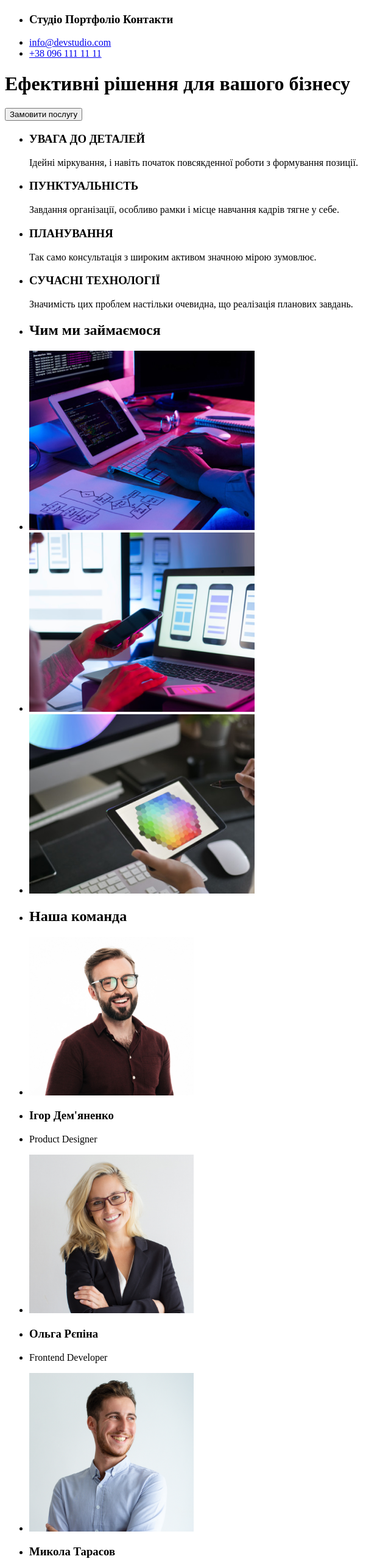
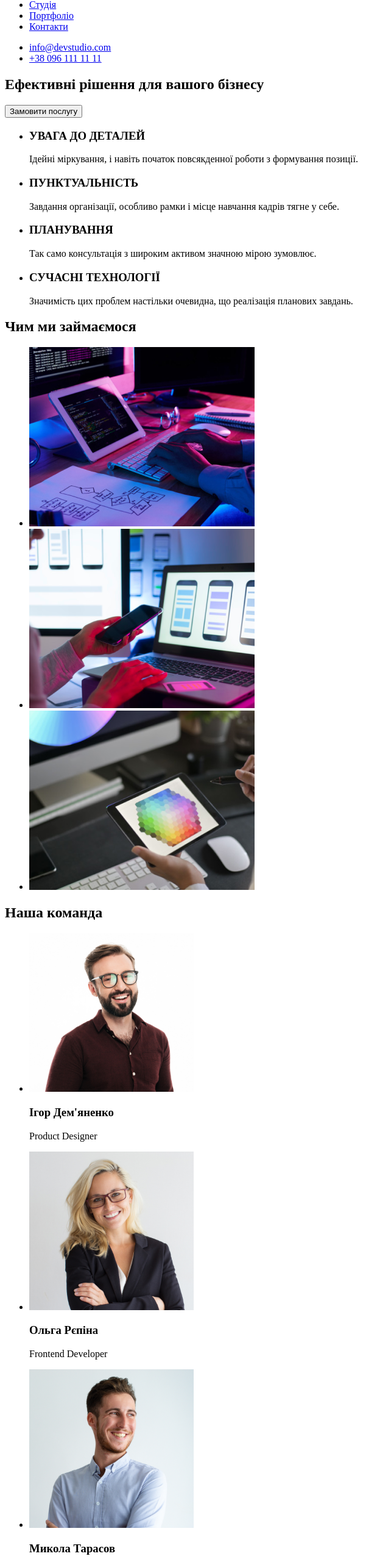
Before and after one commit to Platon-Stadnyk/web-studio-Stadnyk, a plain HTML site: page index.html in a window 1280 px wide. Shown: the part 49-2605 px from the top of the page at 61% size, without its empty margins (0-642 px from the left). Drawn offline with Linux system fonts and the light colour scheme.

Commit message:
add html

```diff
--- a/index.html
+++ b/index.html
@@ -1,42 +1,50 @@
 <!DOCTYPE html>
 <html lang="en">
   <head>
-  <meta charset="UTF-8">
-  <meta name="viewport" content="width=device-width, initial-scale=1.0">
-  <title>Document</title>
-  <link rel="stylesheet" href="styles.css">
+    <meta charset="UTF-8" />
+    <meta name="viewport" content="width=device-width, initial-scale=1.0" />
+    <title>WebStudio</title>
+    <link rel="stylesheet" href="styles.css" />
   </head>
   <body>
     <header>
+      <a><img src="web.png" /> </a>
       <ul>
-      <li><img src="web.png" width="145" height="31" alt="asd" /></li>
-      <li class="title"><h3>Студіо Портфоліо Контакти</h3></li>
+        <li><a href="#">Студія</a></li>
+        <li><a href="#">Портфоліо</a></li>
+        <li><a href="#">Контакти</a></li>
+      </ul>
+      <ul>
         <li><a href="mailto:info@devstudio.com">info@devstudio.com</a></li>
         <li><a href="tel:+380961111111">+38 096 111 11 11</a></li>
       </ul>
     </header>
     <main>
+      <section>
         <h1>Ефективні рішення для вашого бізнесу</h1>
         <button>Замовити послугу</button>
-  </main>
+      </section>
+      <section>
         <ul>
           <li>
             <h3>УВАГА ДО ДЕТАЛЕЙ</h3>
             <p>
-        Ідейні міркування, і навіть початок повсякденної роботи з формування
-        позиції.
+              Ідейні міркування, і навіть початок повсякденної роботи з
+              формування позиції.
             </p>
           </li>
           <li>
             <h3>ПУНКТУАЛЬНІСТЬ</h3>
             <p>
-        Завдання організації, особливо рамки і місце навчання кадрів тягне у
-        себе.
+              Завдання організації, особливо рамки і місце навчання кадрів тягне
+              у себе.
             </p>
           </li>
           <li>
             <h3>ПЛАНУВАННЯ</h3>
-      <p>Так само консультація з широким активом значною мірою зумовлює.</p>
+            <p>
+              Так само консультація з широким активом значною мірою зумовлює.
+            </p>
           </li>
           <li>
             <h3>СУЧАСНІ ТЕХНОЛОГІЇ</h3>
@@ -46,43 +54,64 @@
             </p>
           </li>
         </ul>
+      </section>
+      <section>
+        <h2>Чим ми займаємося</h2>
         <ul>
-    <li><h2>Чим ми займаємося</h2></li>
           <li><img src="box1.jpg" width="370" height="294" alt="qwe123" /></li>
           <li><img src="box2.png" width="370" height="294" alt="qwer89" /></li>
-    <li><img src="box3.png" width="370" height="294" alt="qwert!@#$" /></li>
+          <li>
+            <img src="box3.png" width="370" height="294" alt="qwert!@#$" />
+          </li>
         </ul>
+      </section>
+      <section>
+        <h2>Наша команда</h2>
         <ul>
-    <li><h2>Наша команда</h2></li>
-    <li><img src="img.jpg" width="270" height="260" alt="Ігор Дем'яненко" /></li>
-    <li><h3>Ігор Дем'яненко</h3></li>
-    <li><p>Product Designer</p></li>
+          <li>
+            <img src="img.jpg" width="270" height="260" alt="Ігор Дем'яненко" />
+            <h3>Ігор Дем'яненко</h3>
+            <p>Product Designer</p>
+          </li>
+
           <li>
             <img src="img(1).jpg" width="270" height="260" alt="Ольга Рєпіна" />
+            <h3>Ольга Рєпіна</h3>
+            <p>Frontend Developer</p>
           </li>
-    <li><h3>Ольга Рєпіна</h3></li>
-    <li><p>Frontend Developer</p></li>
-    <li><img src="img(2).jpg" width="270" height="260" alt="Микола Тарасов" /></li>
-    <li><h3>Микола Тарасов</h3></li>
-    <li><p>Marketing</p></li>
+
           <li>
-      <img src="img(3).jpg" width="270" height="260" alt="Михайло Єрмаков" />
+            <img
+              src="img(2).jpg"
+              width="270"
+              height="260"
+              alt="Микола Тарасов"
+            />
+            <h3>Микола Тарасов</h3>
+            <p>Marketing</p>
           </li>
+
           <li>
+            <img
+              src="img(3).jpg"
+              width="270"
+              height="260"
+              alt="Михайло Єрмаков"
+            />
             <h3>Михайло Єрмаков</h3>
             <p>Marketing</p>
           </li>
         </ul>
+      </section>
+    </main>
     <footer>
-    <ul>
-      <li>
        <img
             src="web.png"
             width="145"
             height="31"
             alt="asdsadasd132434563456"
           />
-      </li>
+      <ul>
         <li><p>м. Київ, пр-т Лесі Українки, 26</p></li>
         <li><a href="mailto:info@devstudio.com">info@devstudio.com</a></li>
         <li><a href="tel:+380961111111">+38 096 111 11 11</a></li>
```
Lines whose indentation alone changed are shown as unchanged.
